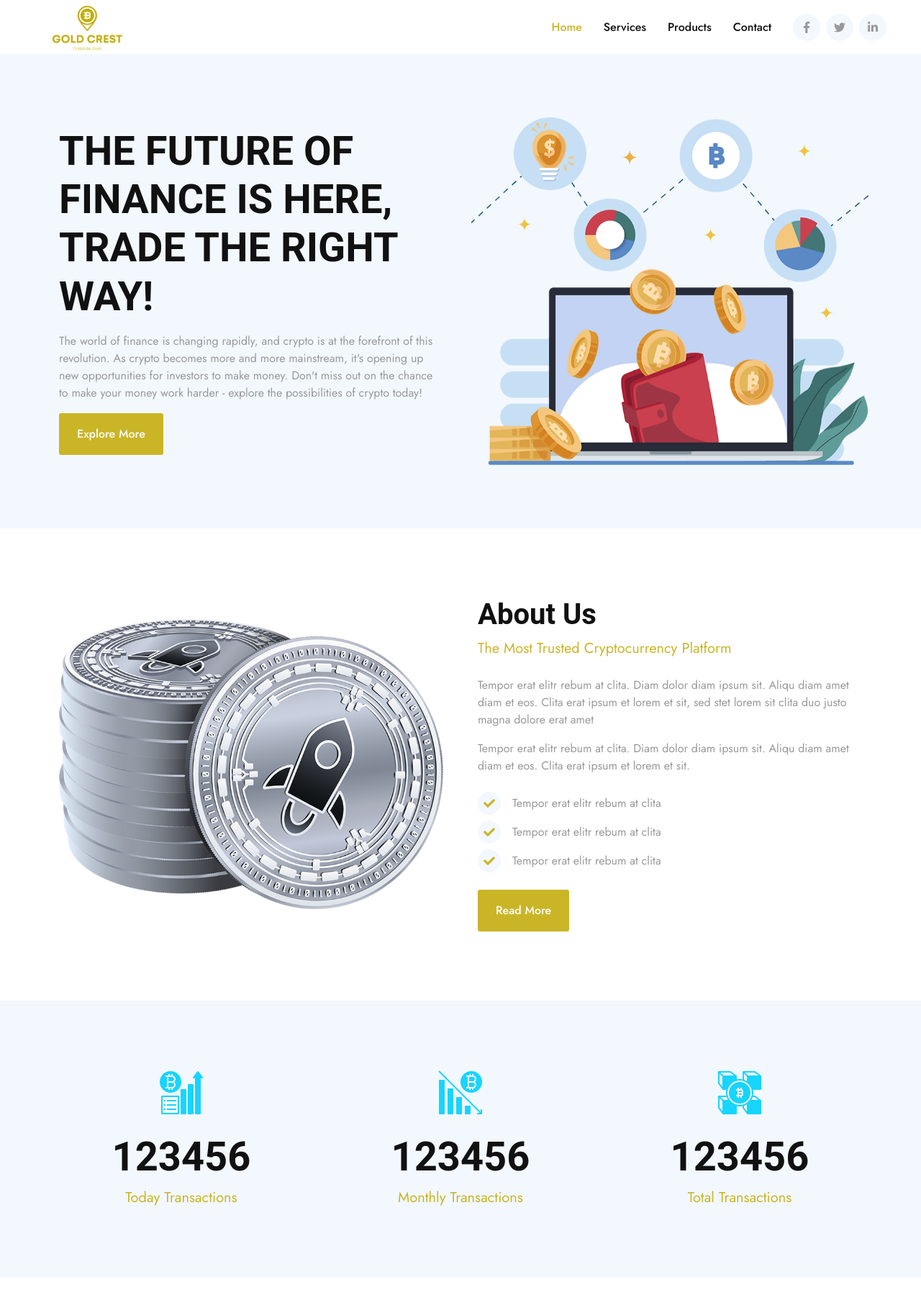
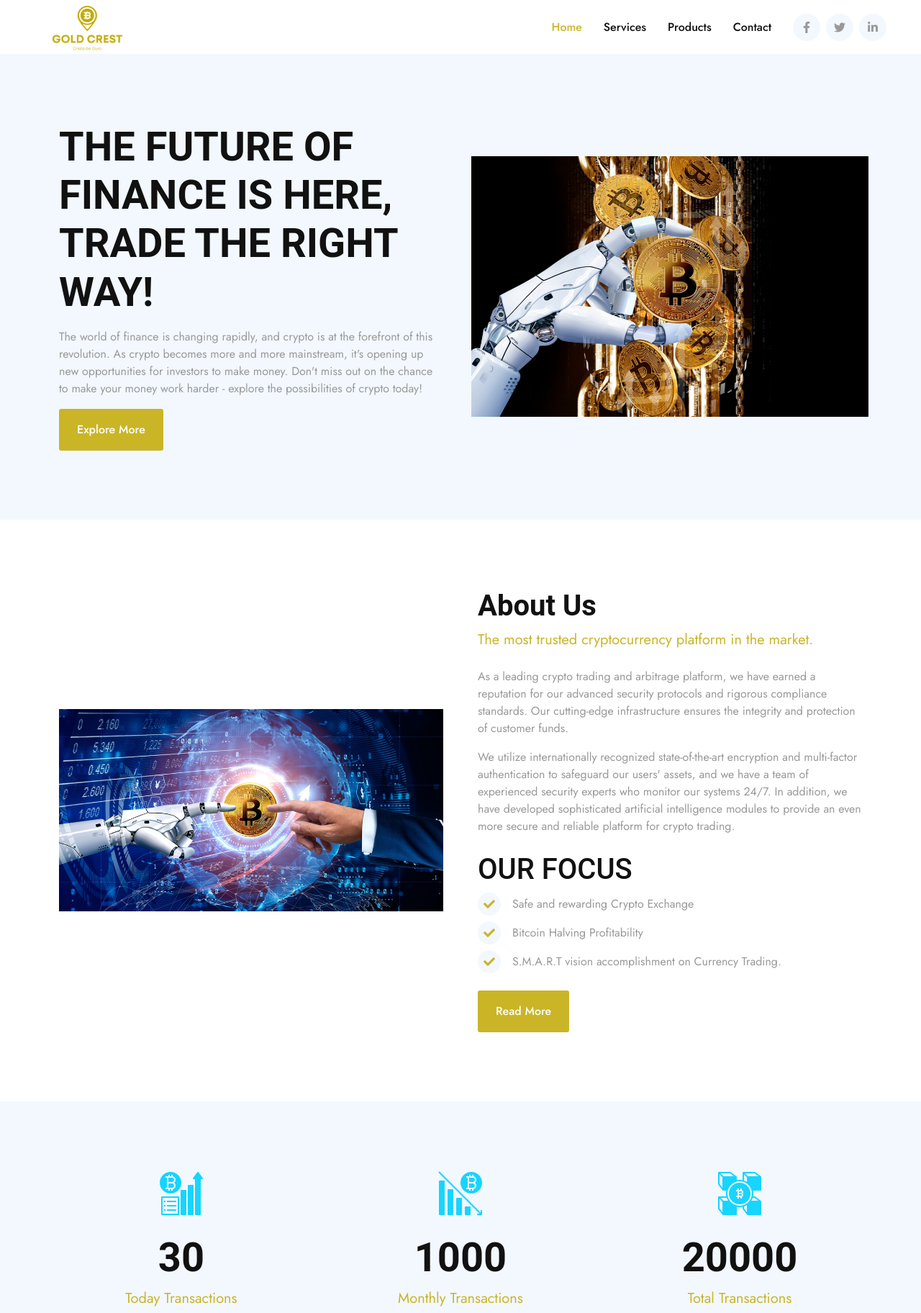
Before and after one commit to kobiowuquadri/GoldCrest, a PHP site: page / in a window 1280 px wide. Shown: the top 1824 px of the page at 72% size. Run offline with PHP 8.4, Linux system fonts and the light colour scheme; some libraries are stand-ins or nearby versions.

Commit message:
add bitcion images and content

```diff
--- a/css/style.css
+++ b/css/style.css
@@ -8,7 +8,7 @@
     --fontFamily: 'Jost', sans-serif;
 }
 
-body {
+* {
     font-family: var(--fontFamily);
 }
 
--- a/index.html
+++ b/index.html
@@ -74,7 +74,7 @@
                     <a href="" class="btn bg-gold text-white py-3 px-4 animated slideInDown">Explore More</a>
                 </div>
                 <div class="col-lg-6 animated fadeIn">
-                    <img class="img-fluid animated pulse infinite" style="animation-duration: 3s;" src="img/hero-1.png" alt="">
+                    <img class="img-fluid animated pulse infinite" style="animation-duration: 3s;" src="img/hero_4.jpeg" alt="">
                 </div>
             </div>
         </div>
@@ -87,25 +87,28 @@
         <div class="container">
             <div class="row g-5 align-items-center">
                 <div class="col-lg-6 wow fadeInUp" data-wow-delay="0.1s">
-                    <img class="img-fluid" src="img/about.png" alt="">
+                    <img class="img-fluid" src="img/hero_3.jpeg" alt="">
                 </div>
                 <div class="col-lg-6 wow fadeInUp" data-wow-delay="0.5s">
                     <div class="h-100">
                         <h1 class="display-6">About Us</h1>
-                        <p class="text-gold fs-5 mb-4">The Most Trusted Cryptocurrency Platform</p>
-                        <p>Tempor erat elitr rebum at clita. Diam dolor diam ipsum sit. Aliqu diam amet diam et eos. Clita erat ipsum et lorem et sit, sed stet lorem sit clita duo justo magna dolore erat amet</p>
-                        <p class="mb-4">Tempor erat elitr rebum at clita. Diam dolor diam ipsum sit. Aliqu diam amet diam et eos. Clita erat ipsum et lorem et sit.</p>
+                        <p class="text-gold fs-5 mb-4">The most trusted cryptocurrency platform in the market.</p>
+                        <p>As a leading crypto trading and arbitrage platform, we have earned a reputation for our advanced security protocols and rigorous compliance standards. Our cutting-edge infrastructure ensures the integrity and protection of customer funds.</p>
+                        <p class="mb-4">We utilize internationally recognized state-of-the-art encryption and multi-factor authentication to safeguard our users' assets, and we have a team of experienced security experts who monitor our systems 24/7. In addition, we have developed sophisticated artificial intelligence modules to provide an even more secure and reliable platform for crypto trading.                         </p>
+                        <h6 class="display-6">OUR FOCUS</h6>
                         <div class="d-flex align-items-center mb-2">
                             <i class="fa fa-check bg-light text-gold btn-sm-square rounded-circle me-3 fw-bold"></i>
-                            <span>Tempor erat elitr rebum at clita</span>
+                            <span>Safe and rewarding Crypto Exchange
+                            </span>
                         </div>
                         <div class="d-flex align-items-center mb-2">
                             <i class="fa fa-check bg-light text-gold btn-sm-square rounded-circle me-3 fw-bold"></i>
-                            <span>Tempor erat elitr rebum at clita</span>
+                            <span>Bitcoin Halving Profitability
+                            </span>
                         </div>
                         <div class="d-flex align-items-center mb-4">
                             <i class="fa fa-check bg-light text-gold btn-sm-square rounded-circle me-3 fw-bold"></i>
-                            <span>Tempor erat elitr rebum at clita</span>
+                            <span>S.M.A.R.T vision accomplishment on Currency Trading.</span>
                         </div>
                         <a class="btn bg-gold text-white py-3 px-4" href="">Read More</a>
                     </div>
@@ -122,17 +125,17 @@
             <div class="row g-5">
                 <div class="col-lg-4 col-md-6 text-center wow fadeIn" data-wow-delay="0.1s">
                     <img class="img-fluid mb-4" src="img/icon-9.png" alt="">
-                    <h1 class="display-4" data-toggle="counter-up">123456</h1>
+                    <h1 class="display-4" data-toggle="counter-up">30</h1>
                     <p class="fs-5 text-gold mb-0">Today Transactions</p>
                 </div>
                 <div class="col-lg-4 col-md-6 text-center wow fadeIn" data-wow-delay="0.3s">
                     <img class="img-fluid mb-4" src="img/icon-10.png" alt="">
-                    <h1 class="display-4" data-toggle="counter-up">123456</h1>
+                    <h1 class="display-4" data-toggle="counter-up">1000</h1>
                     <p class="fs-5 text-gold mb-0">Monthly Transactions</p>
                 </div>
                 <div class="col-lg-4 col-md-6 text-center wow fadeIn" data-wow-delay="0.5s">
                     <img class="img-fluid mb-4" src="img/icon-2.png" alt="">
-                    <h1 class="display-4" data-toggle="counter-up">123456</h1>
+                    <h1 class="display-4" data-toggle="counter-up">20000</h1>
                     <p class="fs-5 text-gold mb-0">Total Transactions</p>
                 </div>
             </div>
@@ -154,7 +157,7 @@
                         <img class="img-fluid flex-shrink-0" src="img/icon-7.png" alt="">
                         <div class="ps-4">
                             <h5 class="mb-3">Easy To Start</h5>
-                            <span>Aliqu diam amet diam et eos. Clita erat ipsum et lorem et sit, sed stet lorem sit clita duo justo</span>
+                            <span>Our platform is designed for ease of use, from sign-up to trading. Low fees and great rates make it simple to get started.</span>
                         </div>
                     </div>
                 </div>
@@ -163,7 +166,7 @@
                         <img class="img-fluid flex-shrink-0" src="img/icon-6.png" alt="">
                         <div class="ps-4">
                             <h5 class="mb-3">Safe & Secure</h5>
-                            <span>Aliqu diam amet diam et eos. Clita erat ipsum et lorem et sit, sed stet lorem sit clita duo justo</span>
+                            <span>Your crypto investment is safe and secure with our AI-powered platform. You can trust our advanced algorithms to keep your funds protected and generate the best possible returns.</span>
                         </div>
                     </div>
                 </div>
@@ -172,7 +175,7 @@
                         <img class="img-fluid flex-shrink-0" src="img/icon-5.png" alt="">
                         <div class="ps-4">
                             <h5 class="mb-3">Affordable Plans</h5>
-                            <span>Aliqu diam amet diam et eos. Clita erat ipsum et lorem et sit, sed stet lorem sit clita duo justo</span>
+                            <span>Our platform offers a range of options to suit any budget, so you can find the perfect plan for your needs.</span>
                         </div>
                     </div>
                 </div>
@@ -181,7 +184,7 @@
                         <img class="img-fluid flex-shrink-0" src="img/icon-4.png" alt="">
                         <div class="ps-4">
                             <h5 class="mb-3">Secure Storage</h5>
-                            <span>Aliqu diam amet diam et eos. Clita erat ipsum et lorem et sit, sed stet lorem sit clita duo justo</span>
+                            <span>Secure storage for your Bitcoin, guaranteed. State-of-the-art security features protect your assets.</span>
                         </div>
                     </div>
                 </div>
@@ -199,7 +202,7 @@
                         <img class="img-fluid flex-shrink-0" src="img/icon-8.png" alt="">
                         <div class="ps-4">
                             <h5 class="mb-3">24/7 Support</h5>
-                            <span>Aliqu diam amet diam et eos. Clita erat ipsum et lorem et sit, sed stet lorem sit clita duo justo</span>
+                            <span>"Need help? We're here for you 24/7. Our customer service team is always available to answer your questions and address any concerns.</span>
                         </div>
                     </div>
                 </div>
@@ -217,27 +220,27 @@
                 <p class="text-primary fs-5 mb-5">Buy, Sell And Exchange Cryptocurrency</p>
             </div>
             <div class="row g-4">
-                <div class="col-lg-4 col-md-6 wow fadeInUp" data-wow-delay="0.1s">
+                <!-- <div class="col-lg-4 col-md-6 wow fadeInUp" data-wow-delay="0.1s">
                     <div class="service-item bg-white p-5">
                         <img class="img-fluid mb-4" src="img/icon-7.png" alt="">
                         <h5 class="mb-3">Currency Wallet</h5>
                         <p>Aliqu diam amet diam et eos. Clita erat ipsum et lorem et sit, sed stet lorem sit clita duo justo</p>
                         <a href="">Read More <i class="fa fa-arrow-right ms-2"></i></a>
                     </div>
-                </div>
-                <div class="col-lg-4 col-md-6 wow fadeInUp" data-wow-delay="0.3s">
+                </div> -->
+                <!-- <div class="col-lg-4 col-md-6 wow fadeInUp" data-wow-delay="0.3s">
                     <div class="service-item bg-white p-5">
                         <img class="img-fluid mb-4" src="img/icon-3.png" alt="">
                         <h5 class="mb-3">Currency Transaction</h5>
                         <p>Aliqu diam amet diam et eos. Clita erat ipsum et lorem et sit, sed stet lorem sit clita duo justo</p>
                         <a href="">Read More <i class="fa fa-arrow-right ms-2"></i></a>
                     </div>
-                </div>
+                </div> -->
                 <div class="col-lg-4 col-md-6 wow fadeInUp" data-wow-delay="0.5s">
                     <div class="service-item bg-white p-5">
                         <img class="img-fluid mb-4" src="img/icon-9.png" alt="">
                         <h5 class="mb-3">Bitcoin Investment</h5>
-                        <p>Aliqu diam amet diam et eos. Clita erat ipsum et lorem et sit, sed stet lorem sit clita duo justo</p>
+                        <p>Bitcoin investment is made simple and smart. With our platform, you can invest in Bitcoin with ease and confidence. Our sophisticated AI algorithms help you make the most of your investment.  It's time to take your financial future into your own hands!</p>
                         <a href="">Read More <i class="fa fa-arrow-right ms-2"></i></a>
                     </div>
                 </div>
@@ -245,7 +248,7 @@
                     <div class="service-item bg-white p-5">
                         <img class="img-fluid mb-4" src="img/icon-5.png" alt="">
                         <h5 class="mb-3">Currency Exchange</h5>
-                        <p>Aliqu diam amet diam et eos. Clita erat ipsum et lorem et sit, sed stet lorem sit clita duo justo</p>
+                        <p>The future of cryptocurrency exchange and arbitrage is here! Our platform provides a seamless and efficient way to buy, sell, and trade Bitcoin and other cryptocurrencies. With our advanced arbitrage technology, you can take advantage of price differences across exchanges and maximize your profits. Don't miss out on the opportunities that await you in the world of crypto!</p>
                         <a href="">Read More <i class="fa fa-arrow-right ms-2"></i></a>
                     </div>
                 </div>
@@ -253,18 +256,18 @@
                     <div class="service-item bg-white p-5">
                         <img class="img-fluid mb-4" src="img/icon-2.png" alt="">
                         <h5 class="mb-3">Bitcoin Escrow</h5>
-                        <p>Aliqu diam amet diam et eos. Clita erat ipsum et lorem et sit, sed stet lorem sit clita duo justo</p>
+                        <p>Our company offers a secure and reliable Bitcoin escrow service, designed to protect both buyers and sellers during transactions. Whether you're making a large or complex purchase, our service will ensure that the process goes smoothly and that all parties involved are satisfied.</p>
                         <a href="">Read More <i class="fa fa-arrow-right ms-2"></i></a>
                     </div>
                 </div>
-                <div class="col-lg-4 col-md-6 wow fadeInUp" data-wow-delay="0.5s">
+                <!-- <div class="col-lg-4 col-md-6 wow fadeInUp" data-wow-delay="0.5s">
                     <div class="service-item bg-white p-5">
                         <img class="img-fluid mb-4" src="img/icon-8.png" alt="">
                         <h5 class="mb-3">Token Sale</h5>
                         <p>Aliqu diam amet diam et eos. Clita erat ipsum et lorem et sit, sed stet lorem sit clita duo justo</p>
                         <a href="">Read More <i class="fa fa-arrow-right ms-2"></i></a>
                     </div>
-                </div>
+                </div> -->
             </div>
         </div>
     </div>
@@ -272,7 +275,7 @@
 
 
     <!-- Roadmap Start -->
-    <div class="container-xxl py-5">
+    <!-- <div class="container-xxl py-5">
         <div class="container">
             <div class="text-center mx-auto wow fadeInUp" data-wow-delay="0.1s" style="max-width: 500px;">
                 <h1 class="display-6">Roadmap</h1>
@@ -311,12 +314,12 @@
                 </div>
             </div>
         </div>
-    </div>
+    </div> -->
     <!-- Roadmap End -->
 
 
     <!-- Token Sale Start -->
-    <div class="container-xxl bg-light py-5 my-5">
+    <!-- <div class="container-xxl bg-light py-5 my-5">
         <div class="container py-5">
             <div class="text-center mx-auto wow fadeInUp" data-wow-delay="0.1s" style="max-width: 500px;">
                 <h1 class="display-6">Token Sale</h1>
@@ -358,7 +361,7 @@
                 </div>
             </div>
         </div>
-    </div>
+    </div> -->
     <!-- Token Sale Start -->
 
 
```
Also changed, not shown: img/hero_3.jpeg (added), img/hero_4.jpeg (added), 1 other file.
